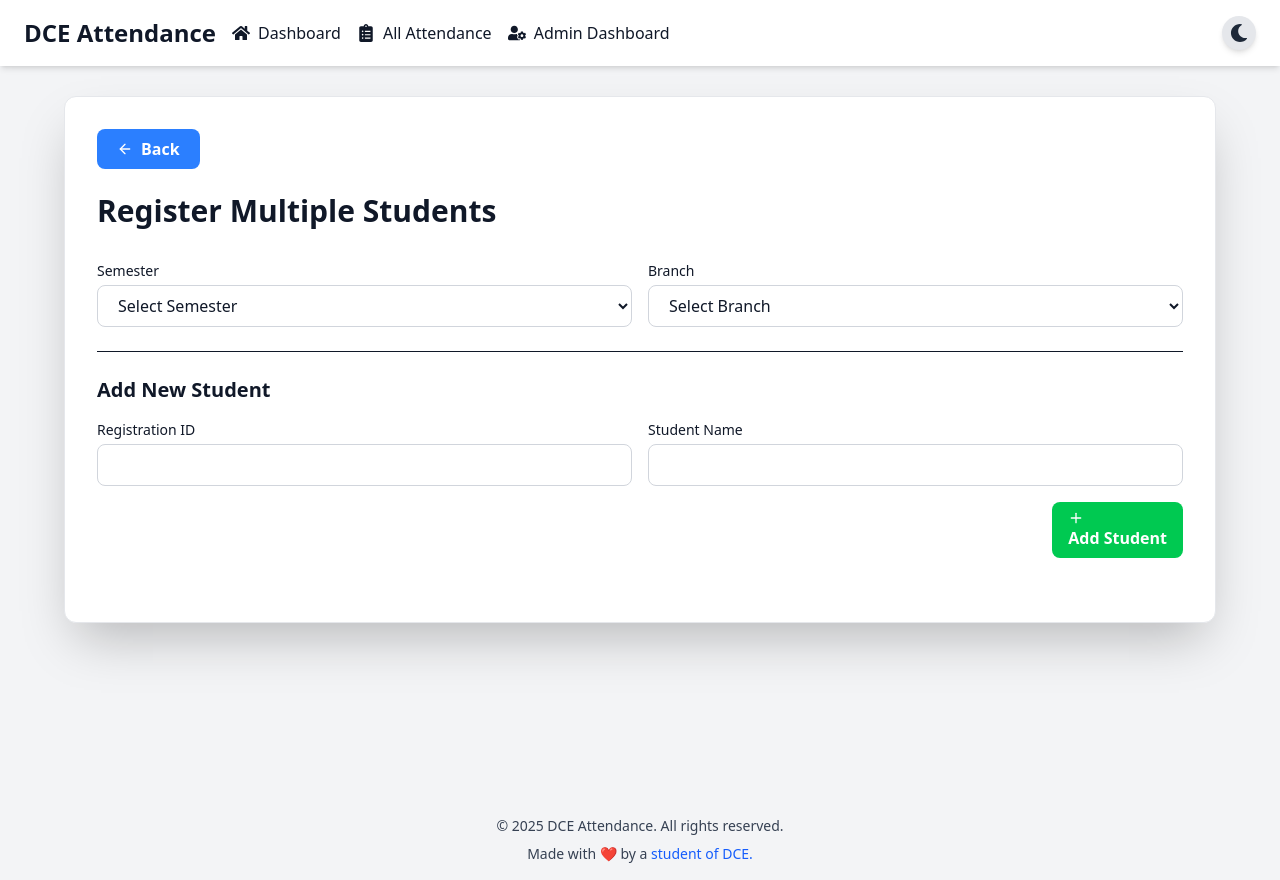
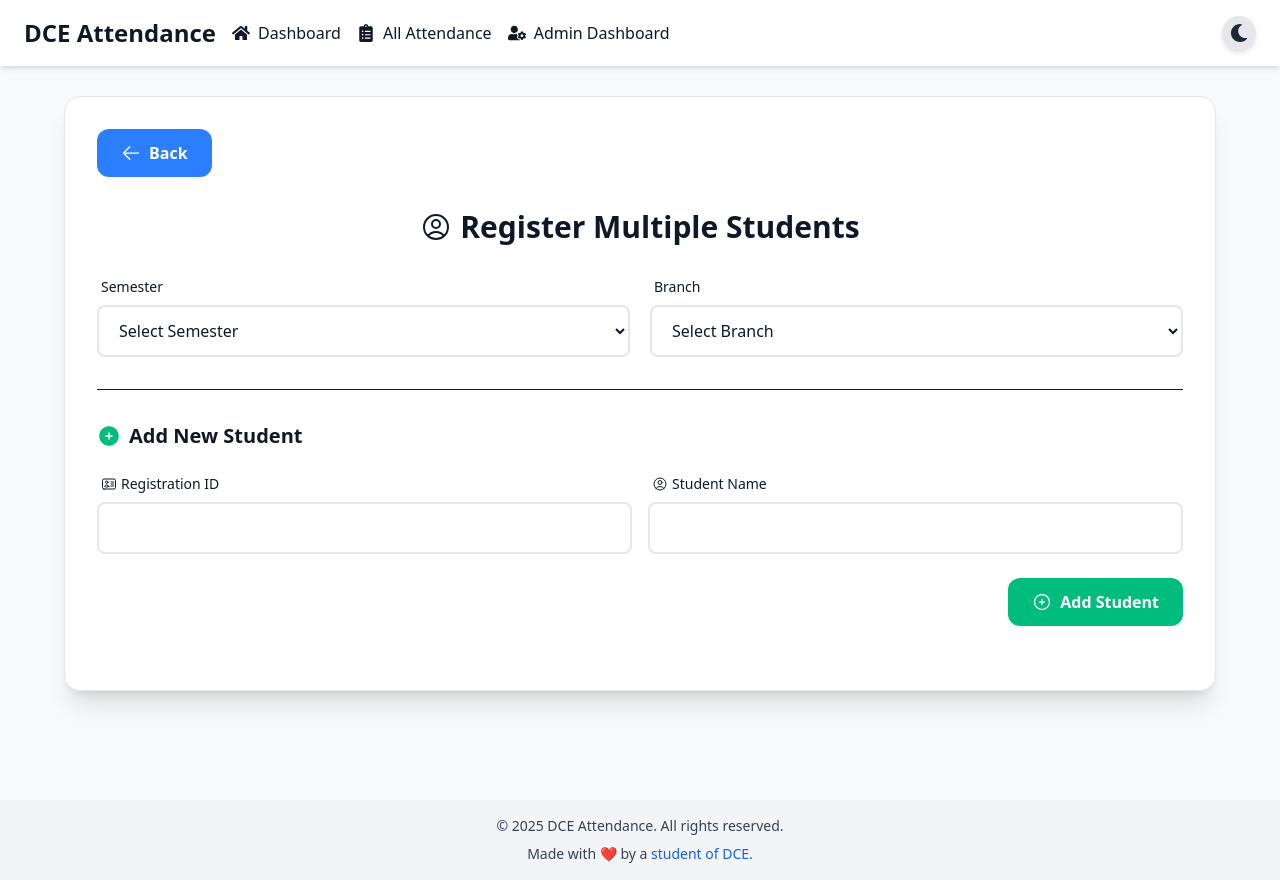
Before and after one commit to harshbuttru3/attendance, a React (Vite) app in the folder frontend/: page /admin/dashboard/multi-register in a window 1280 px wide. Built offline with nearby package versions, Linux system fonts and the light colour scheme; sample sign-in values are in the browser's storage.

Commit message:
Added Register Multiple Page

```diff
--- a/frontend/src/pages/RegisterMultiple.jsx
+++ b/frontend/src/pages/RegisterMultiple.jsx
@@ -4,7 +4,14 @@ import { useNavigate } from "react-router-dom";
 import { ThemeContext } from "../context/ThemeContext";
 import subjectsData from "../assets/subjectData";
 import toast from "react-hot-toast";
-import { FiArrowLeft, FiPlus, FiTrash2 } from "react-icons/fi";
+import {
+  ArrowLeftIcon,
+  PlusCircleIcon,
+  TrashIcon,
+  UserCircleIcon,
+  IdentificationIcon,
+} from "@heroicons/react/24/outline";
+import { PlusCircleIcon as PlusCircleSolid } from "@heroicons/react/24/solid";
 
 const RegisterMultiple = () => {
   const navigate = useNavigate();
@@ -28,34 +35,34 @@ const RegisterMultiple = () => {
     : [];
 
   // Styling classes
-  const inputClass = `w-full px-4 py-2 rounded-lg border focus:outline-none focus:ring-2 focus:ring-blue-500 ${
+  const inputClass = `w-full px-4 py-3 rounded-lg border-2 focus:outline-none focus:ring-2 focus:ring-blue-500 transition-all ${
     darkMode
-      ? "bg-gray-800 text-white border-gray-700"
-      : "bg-white text-gray-900 border-gray-300"
+      ? "bg-gray-800 text-white border-gray-600 focus:border-blue-500"
+      : "bg-white text-gray-900 border-gray-200 focus:border-blue-500"
   }`;
 
-  const selectClass = `w-full px-4 py-2 rounded-lg border focus:outline-none focus:ring-2 focus:ring-blue-500 ${
+  const selectClass = `w-full px-4 py-3 rounded-lg border-2 focus:outline-none focus:ring-2 focus:ring-blue-500 transition-all ${
     darkMode
-      ? "bg-gray-800 text-white border-gray-700"
-      : "bg-white text-gray-900 border-gray-300"
+      ? "bg-gray-800 text-white border-gray-600 focus:border-blue-500"
+      : "bg-white text-gray-900 border-gray-200 focus:border-blue-500"
   }`;
 
-  const buttonClass = `cursor-pointer px-5 py-2 rounded-lg font-semibold transition-colors duration-300 focus:outline-none focus:ring-2 focus:ring-blue-500 ${
+  const buttonClass = `cursor-pointer px-6 py-3 rounded-xl font-semibold transition-all duration-300 focus:outline-none focus:ring-2 flex items-center gap-2 ${
     darkMode
-      ? "bg-blue-600 hover:bg-blue-700 text-white"
-      : "bg-blue-500 hover:bg-blue-600 text-white"
+      ? "bg-blue-600 hover:bg-blue-700 text-white focus:ring-blue-300"
+      : "bg-blue-500 hover:bg-blue-600 text-white focus:ring-blue-200"
   }`;
 
-  const addButtonClass = `cursor-pointer px-4 py-2 rounded-lg font-semibold transition-colors duration-300 focus:outline-none focus:ring-2 focus:ring-green-500 ${
+  const addButtonClass = `cursor-pointer px-6 py-3 rounded-xl font-semibold transition-all duration-300 focus:outline-none focus:ring-2 flex items-center gap-2 ${
     darkMode
-      ? "bg-green-600 hover:bg-green-700 text-white"
-      : "bg-green-500 hover:bg-green-600 text-white"
+      ? "bg-emerald-600 hover:bg-emerald-700 text-white focus:ring-emerald-300"
+      : "bg-emerald-500 hover:bg-emerald-600 text-white focus:ring-emerald-200"
   }`;
 
-  const deleteButtonClass = `cursor-pointer px-3 py-1 rounded-md font-semibold transition-colors duration-300 focus:outline-none focus:ring-2 focus:ring-red-500 ${
+  const deleteButtonClass = `cursor-pointer px-4 py-2 rounded-lg font-semibold transition-all duration-300 focus:outline-none focus:ring-2 flex items-center gap-1 ${
     darkMode
-      ? "bg-red-600 hover:bg-red-700 text-white"
-      : "bg-red-500 hover:bg-red-600 text-white"
+      ? "bg-red-600 hover:bg-red-700 text-white focus:ring-red-300"
+      : "bg-red-500 hover:bg-red-600 text-white focus:ring-red-200"
   }`;
 
   // Validate input fields
@@ -82,6 +89,18 @@ const RegisterMultiple = () => {
     return error;
   };
 
+  // Load initial state from localStorage
+  useEffect(() => {
+    const savedStudents = localStorage.getItem("pendingStudents");
+    if (savedStudents) {
+      const parsedStudents = JSON.parse(savedStudents);
+      if (parsedStudents.length > 0) {
+        setSemester(parsedStudents[0].semester);
+        setBranch(parsedStudents[0].branch);
+      }
+    }
+  }, []);
+
   // Save students to localStorage
   useEffect(() => {
     localStorage.setItem("pendingStudents", JSON.stringify(students));
@@ -103,6 +122,8 @@ const RegisterMultiple = () => {
       {
         registration_no: currentRegistrationId.trim(),
         name: currentStudentName.trim(),
+        semester,
+        branch,
       },
     ]);
     setCurrentRegistrationId("");
@@ -136,10 +157,6 @@ const RegisterMultiple = () => {
 
   // Submit all students
   const handleRegisterAll = async () => {
-    if (!semester || !branch) {
-      toast.error("Please select both semester and branch.");
-      return;
-    }
     if (students.length === 0) {
       toast.error("Please add at least one student to the list.");
       return;
@@ -150,8 +167,8 @@ const RegisterMultiple = () => {
       const payload = students.map((student) => ({
         registration_no: student.registration_no,
         name: student.name,
-        branch,
-        semester,
+        branch: student.branch,
+        semester: student.semester,
       }));
 
       await axios.post(
@@ -183,31 +200,39 @@ const RegisterMultiple = () => {
   return (
     <div
       className={`min-h-screen flex flex-col items-center justify-start ${
-        darkMode ? "bg-gray-900 text-white" : "bg-gray-100 text-gray-900"
+        darkMode ? "bg-gray-900 text-gray-100" : "bg-gray-50 text-gray-900"
       } pt-24 p-4`}
     >
       <div
-        className={`w-full max-w-6xl p-6 md:p-8 rounded-xl shadow-2xl border ${
-          darkMode ? "bg-gray-800 border-gray-700" : "bg-white border-gray-200"
+        className={`w-full max-w-6xl p-6 md:p-8 rounded-2xl shadow-xl ${
+          darkMode
+            ? "bg-gray-800 border border-gray-700"
+            : "bg-white border border-gray-200"
         }`}
       >
-        <button
-          onClick={() => navigate(-1)}
-          className={`${buttonClass} flex items-center mb-6`}
-        >
-          <FiArrowLeft className="mr-2" /> Back
+        {/* Back Button */}
+        <button onClick={() => navigate(-1)} className={`${buttonClass} mb-8`}>
+          <ArrowLeftIcon className="w-5 h-5" />
+          Back
         </button>
 
-        <h2 className="text-3xl font-bold mb-8">Register Multiple Students</h2>
+        <h2 className="text-3xl font-bold mb-8 text-center flex items-center justify-center gap-2">
+          <UserCircleIcon className="w-8 h-8" />
+          Register Multiple Students
+        </h2>
 
         {/* Semester and Branch Selectors */}
-        <div className="grid grid-cols-1 md:grid-cols-2 gap-4 mb-6">
+        <div className="grid grid-cols-1 md:grid-cols-2 gap-5 mb-8">
           <div>
-            <label className="block text-sm font-medium mb-1">Semester</label>
+            <label className="block text-sm font-medium mb-2 ml-1">
+              Semester
+            </label>
+            <div className="relative">
               <select
                 value={semester}
                 onChange={(e) => setSemester(e.target.value)}
                 className={selectClass}
+                disabled={students.length > 0}
               >
                 <option value="">Select Semester</option>
                 {subjectsData.map((sem) => (
@@ -222,14 +247,18 @@ const RegisterMultiple = () => {
                 </p>
               )}
             </div>
+          </div>
 
           <div>
-            <label className="block text-sm font-medium mb-1">Branch</label>
+            <label className="block text-sm font-medium mb-2 ml-1">
+              Branch
+            </label>
+            <div className="relative">
               <select
                 value={branch}
                 onChange={(e) => setBranch(e.target.value)}
                 className={selectClass}
-              disabled={!semester}
+                disabled={!semester || students.length > 0}
               >
                 <option value="">Select Branch</option>
                 {branches.map((br) => (
@@ -245,13 +274,18 @@ const RegisterMultiple = () => {
               )}
             </div>
           </div>
+        </div>
 
         {/* Add Student Form */}
-        <div className="mb-8 border-t pt-6">
-          <h3 className="text-xl font-semibold mb-4">Add New Student</h3>
-          <div className="grid grid-cols-1 md:grid-cols-2 gap-4 mb-4">
+        <div className="mb-8 border-t pt-8">
+          <h3 className="text-xl font-semibold mb-6 flex items-center gap-2">
+            <PlusCircleSolid className="w-6 h-6 text-emerald-500" />
+            Add New Student
+          </h3>
+          <div className="grid grid-cols-1 md:grid-cols-2 gap-4 mb-6">
             <div>
-              <label className="block text-sm font-medium mb-1">
+              <label className="block text-sm font-medium mb-2 ml-1 flex items-center gap-1">
+                <IdentificationIcon className="w-4 h-4" />
                 Registration ID
               </label>
               <input
@@ -271,7 +305,8 @@ const RegisterMultiple = () => {
               )}
             </div>
             <div>
-              <label className="block text-sm font-medium mb-1">
+              <label className="block text-sm font-medium mb-2 ml-1 flex items-center gap-1">
+                <UserCircleIcon className="w-4 h-4" />
                 Student Name
               </label>
               <input
@@ -293,46 +328,55 @@ const RegisterMultiple = () => {
           </div>
           <div className="flex justify-end">
             <button onClick={handleAddStudent} className={addButtonClass}>
-              <FiPlus className="mr-2" /> Add Student
+              <PlusCircleIcon className="w-5 h-5" />
+              Add Student
             </button>
           </div>
         </div>
 
         {/* Students List */}
         {students.length > 0 && (
-          <div className="mb-8 border-t pt-6">
-            <h3 className="text-xl font-semibold mb-4">Pending Students</h3>
-            <div className="overflow-x-auto">
+          <div className="mb-8 border-t pt-8">
+            <h3 className="text-xl font-semibold mb-6 flex items-center gap-2">
+              <IdentificationIcon className="w-6 h-6 text-blue-500" />
+              Pending Registrations
+            </h3>
+            <div className="overflow-x-auto rounded-xl shadow-sm">
               <table
-                className={`w-full ${
-                  darkMode ? "text-white" : "text-gray-900"
+                className={`w-full border-collapse ${
+                  darkMode ? "text-gray-200" : "text-gray-800"
                 }`}
               >
-                <thead className={darkMode ? "bg-gray-700" : "bg-gray-200"}>
+                <thead className={darkMode ? "bg-gray-700" : "bg-gray-100"}>
                   <tr>
-                    <th className="border px-4 py-2 text-left">
+                    <th className="p-4 text-left font-semibold">
                       Registration ID
                     </th>
-                    <th className="border px-4 py-2 text-left">Name</th>
-                    <th className="border px-4 py-2 text-center">Actions</th>
+                    <th className="p-4 text-left font-semibold">
+                      Student Name
+                    </th>
+                    <th className="p-4 text-center font-semibold">Actions</th>
                   </tr>
                 </thead>
                 <tbody>
                   {students.map((student, index) => (
                     <tr
                       key={index}
-                      className={darkMode ? "bg-gray-800" : "bg-white"}
+                      className={`${
+                        darkMode
+                          ? "hover:bg-gray-700/50 border-b border-gray-700"
+                          : "hover:bg-gray-50 border-b border-gray-200"
+                      } transition-colors`}
                     >
-                      <td className="border px-4 py-2">
-                        {student.registration_no}
-                      </td>
-                      <td className="border px-4 py-2">{student.name}</td>
-                      <td className="border px-4 py-2 text-center">
+                      <td className="p-4">{student.registration_no}</td>
+                      <td className="p-4">{student.name}</td>
+                      <td className="p-4 text-center flex justify-center items-center">
                         <button
                           onClick={() => handleDeleteStudent(index)}
                           className={deleteButtonClass}
                         >
-                          <FiTrash2 />
+                          <TrashIcon className="w-4 h-4" />
+                          <span className="sr-only">Delete</span>
                         </button>
                       </td>
                     </tr>
@@ -345,20 +389,30 @@ const RegisterMultiple = () => {
 
         {/* Action Buttons */}
         {students.length > 0 && (
-          <div className="flex justify-end space-x-4">
-            <button onClick={handleClearAll} className={deleteButtonClass}>
-              <FiTrash2 className="mr-2" /> Clear All
-            </button>
+          <div className="flex flex-col md:flex-row justify-end gap-4 mt-8">
             <button
               onClick={handleRegisterAll}
-              className={buttonClass}
+              className={`${buttonClass} justify-center`}
               disabled={isSubmitting}
             >
               {isSubmitting ? (
+                <>
                   <div className="animate-spin rounded-full h-5 w-5 border-b-2 border-white" />
+                  Registering...
+                </>
               ) : (
-                "Register All Students"
+                <>
+                  <PlusCircleIcon className="w-5 h-5" />
+                  Register All Students
+                </>
               )}
+            </button>
+            <button
+              onClick={handleClearAll}
+              className={`${deleteButtonClass} justify-center`}
+            >
+              <TrashIcon className="w-5 h-5" />
+              Clear All
             </button>
           </div>
         )}
```
Also changed, not shown: frontend/src/pages/Dashboard.jsx (+7 -5 lines), frontend/src/pages/StudentAttendance.jsx (+14 -4 lines). Lines whose indentation alone changed are shown as unchanged.
